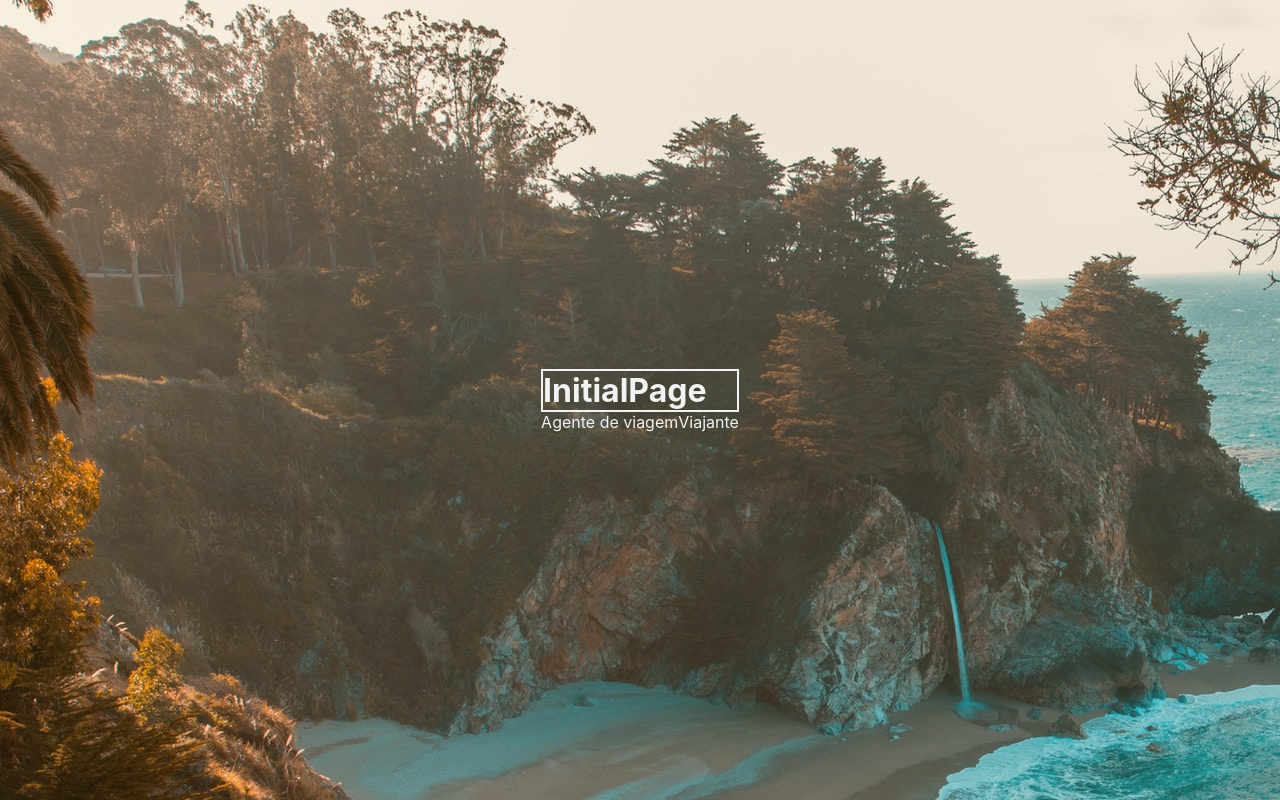
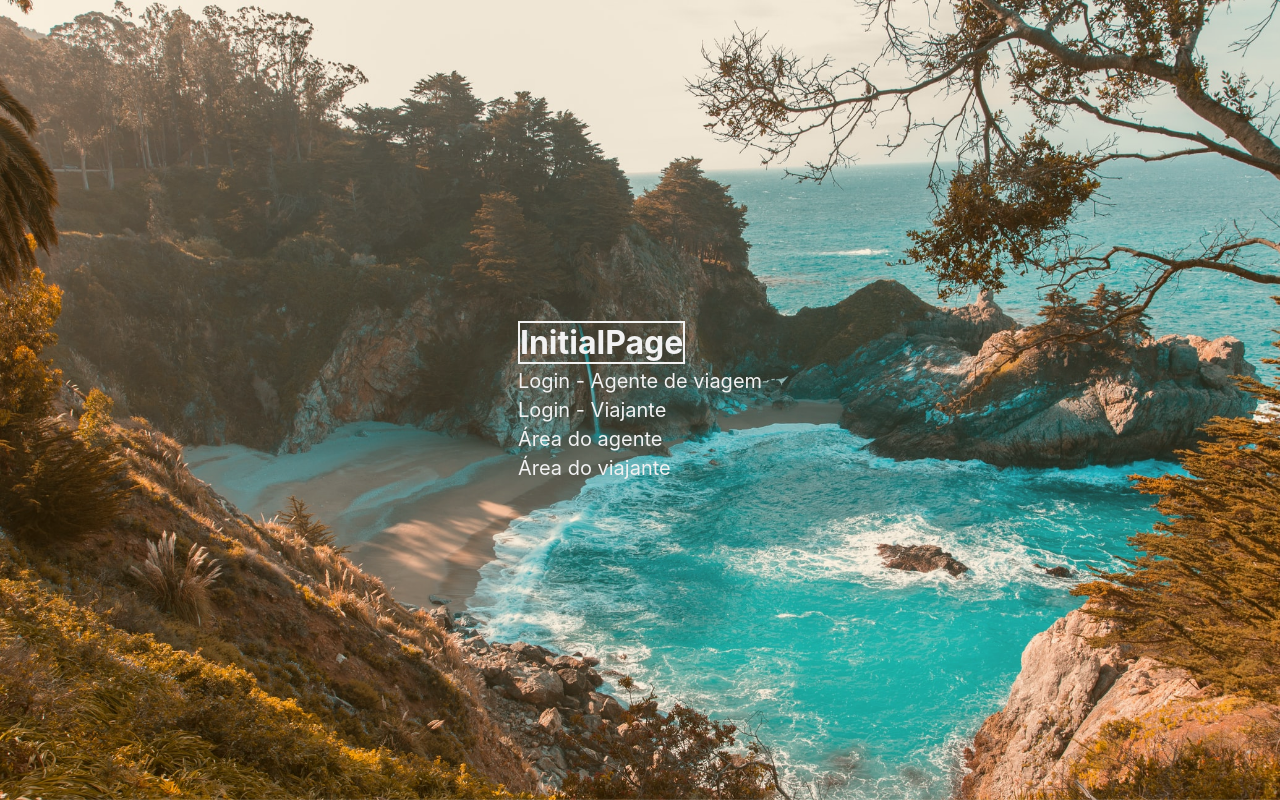
Before and after one commit to lucasranieri66/trip-manager-front, a React (Create React App) app: page / in a window 1280 px wide. Built offline with nearby package versions, Linux system fonts and the light colour scheme.

Commit message:
ajustes de css

```diff
--- a/src/Routes.js
+++ b/src/Routes.js
@@ -10,7 +10,6 @@ import MainTemplate from './modules/common/MainTemplate'
 
 
 function AppRoutes() {
-  // const [isAuth, setIsAuth] = useState(false);
 
   return (
     <Router>
@@ -20,7 +19,6 @@ function AppRoutes() {
           exact
           element={
             <InitialPage />
-            // <InitialPage isAuth={isAuth} />
           }
         />
         <Route
@@ -28,7 +26,6 @@ function AppRoutes() {
           exact
           element={
             <Signin type='agent' />
-            // <Signin isAuth={setIsAuth} type='agent' />
           }
         />
         <Route
@@ -36,7 +33,6 @@ function AppRoutes() {
           exact
           element={
             <Signup type='agent' />
-            // <Signup isAuth={setIsAuth} type='agent' />
           }
         />
         <Route
@@ -51,7 +47,6 @@ function AppRoutes() {
           exact
           element={
             <Signin type='traveller' />
-            // <Signin isAuth={setIsAuth} type='traveller' />
           }
         />
         <Route
@@ -59,11 +54,9 @@ function AppRoutes() {
           exact
           element={
             <Signup type='traveller' />
-            // <Signup isAuth={setIsAuth} type='traveller' />
           }
         />
-        <Route path="/test" element={<ProtectedRoute component={Test} />} />
-        {/* <Route path="/test" element={<ProtectedRoute isAuth={isAuth} component={Test} />} /> */}
+        <Route path="/test" element={<ProtectedRoute component={Test} type='agent' />} />
 
       </Routes>
     </Router>
--- a/src/modules/auth/Signin.js
+++ b/src/modules/auth/Signin.js
@@ -2,6 +2,7 @@ import '../common/authBase.css'
 import React, { useState } from 'react';
 import { Link } from 'react-router-dom'
 import { Navigate } from 'react-router-dom';
+import { useNavigate } from "react-router-dom";
 
 async function loginUser(credentials, type) {
   return fetch(`http://localhost:3333/${type}-signin`, {
@@ -19,9 +20,9 @@ async function loginUser(credentials, type) {
 
 function Signin(props) {
   const {
-    isAuth,
     type
   } = props
+  const navigate = useNavigate()
 
   const [username, setUserName] = useState();
   const [password, setPassword] = useState();
@@ -38,8 +39,9 @@ function Signin(props) {
     if ('id' in token) {
       console.log("o login é possível")
       sessionStorage.clear()
-      sessionStorage.setItem('token', JSON.stringify(token.id));
-      return <Navigate to={{ "pathname": '../' }} /> //teste
+      sessionStorage.setItem('token', JSON.stringify(token.id))
+      navigate('/')
+      // return <Navigate to={{ "pathname": '../' }} /> //teste
     }
     console.log("o login não é possível")
     console.log(token)
--- a/src/modules/auth/Signup.js
+++ b/src/modules/auth/Signup.js
@@ -1,9 +1,8 @@
 import "../common/authBase.css"
 import React, { useState } from "react";
-import { Navigate } from 'react-router-dom';
+import { useNavigate } from "react-router-dom";
 
 async function signupUser(credentials, type) {
-  // console.log(JSON.stringify(credentials))
   return fetch(`http://localhost:3333/${type}`, {
     method: "POST",
     headers: {
@@ -17,11 +16,13 @@ async function signupUser(credentials, type) {
     })
 }
 
+
+
 function Signin(props) {
   const {
-    isAuth,
     type
   } = props
+  const navigate = useNavigate()
 
   const [username, setUsername] = useState();
   const [firstname, setFirstname] = useState();
@@ -33,7 +34,6 @@ function Signin(props) {
 
   const handleSubmit = async e => {
     e.preventDefault();
-    // console.log(`${username} ${password} ${confirmation} ${email} ${company} ${firstname} ${lastname}`)
 
     let token = {}
     if (password == confirmation) {
@@ -47,7 +47,22 @@ function Signin(props) {
       }, type);
     }
 
-    console.log(token)
+    if ("id" in token) {
+      navigate(`/${type}/signin`)
+    }
+  }
+
+  function showCompany(type) {
+
+    if (type == "agent") {
+      return (
+        < label >
+          <p>Nome da empresa</p>
+          <input type="text" onChange={e => setCompany(e.target.value)} />
+        </label>
+      )
+    }
+    return null
   }
 
   return (
@@ -59,6 +74,8 @@ function Signin(props) {
           </div>
           <div className="highlight">
             <form onSubmit={handleSubmit}>
+              <div style={{ display: 'flex' }}>
+                <div>
                   <label>
                     <p>Usuario</p>
                     <input type="text" onChange={e => setUsername(e.target.value)} />
@@ -75,10 +92,9 @@ function Signin(props) {
                     <p>Email</p>
                     <input type="text" onChange={e => setEmail(e.target.value)} />
                   </label>
-              <label>
-                <p>Nome da empresa</p>
-                <input type="text" onChange={e => setCompany(e.target.value)} />
-              </label>
+                </div>
+                <div style={{ marginLeft: '20px' }}>
+                  {showCompany(type)}
                   <label>
                     <p>Senha</p>
                     <input type="password" onChange={e => setPassword(e.target.value)} />
@@ -91,10 +107,12 @@ function Signin(props) {
                     <button type="submit">Submit</button>
                     <a href={`/${type}/signin`}> Voltar </a>
                   </div>
+                </div>
+              </div>
             </form>
           </div>
         </div>
-      </div>
+      </div >
     </div >
   );
 }
--- a/src/modules/common/authBase.css
+++ b/src/modules/common/authBase.css
@@ -13,7 +13,11 @@ a{
     height: 100%;
 
     color: rgb(242, 242, 242);
+
     background-image: url(../../images/InitialPage.jfif);
+    background-repeat: no-repeat;
+    background-size: cover;
+    background-attachment: fixed;
 }
 #initialPageContainer{
     position: relative;
--- a/src/modules/initialPage/InitialPage.js
+++ b/src/modules/initialPage/InitialPage.js
@@ -4,22 +4,24 @@ import './InitialPage.css';
 function InitialPage(props) {
     if (props.isAuth)
         return (
-            // obs: mudar de /signin para a tela principal
             <Navigate to={{ pathname: '/test' }} />
         );
     else
         return (
             <div className='absolute'>
-                <div id='initialPageContainer'>
+                <div id='initialPageContainer' style={{ display: "flex", flexDirection: "column" }}>
                     <div>
-                        <div id='initialPageLogo'>
+                        <div id='initialPageLogo' style={{ display: "inline-block" }}>
                             <h1>InitialPage</h1>
                         </div>
-                        <div id='loginType'>
-                            <a href='/agent/signin'> Agente de viagem </a>
-                            <a href='/traveller/signin'> Viajante </a>
+                        <div id='loginType' style={{ display: "flex", flexDirection: "column", fontSize: '20px' }}>
+                            <a href='/agent/signin' style={{ marginTop: "5px" }}> Login - Agente de viagem </a>
+                            <a href='/traveller/signin' style={{ marginTop: "5px" }}> Login - Viajante </a>
+                            <a href='/agent/create-package' style={{ marginTop: "5px" }}>Área do agente</a>
+                            <a href='#' style={{ marginTop: "5px" }}>Área do viajante</a>
                         </div>
                     </div>
+
                 </div>
             </div>
         );
```
Lines whose indentation alone changed are shown as unchanged.
